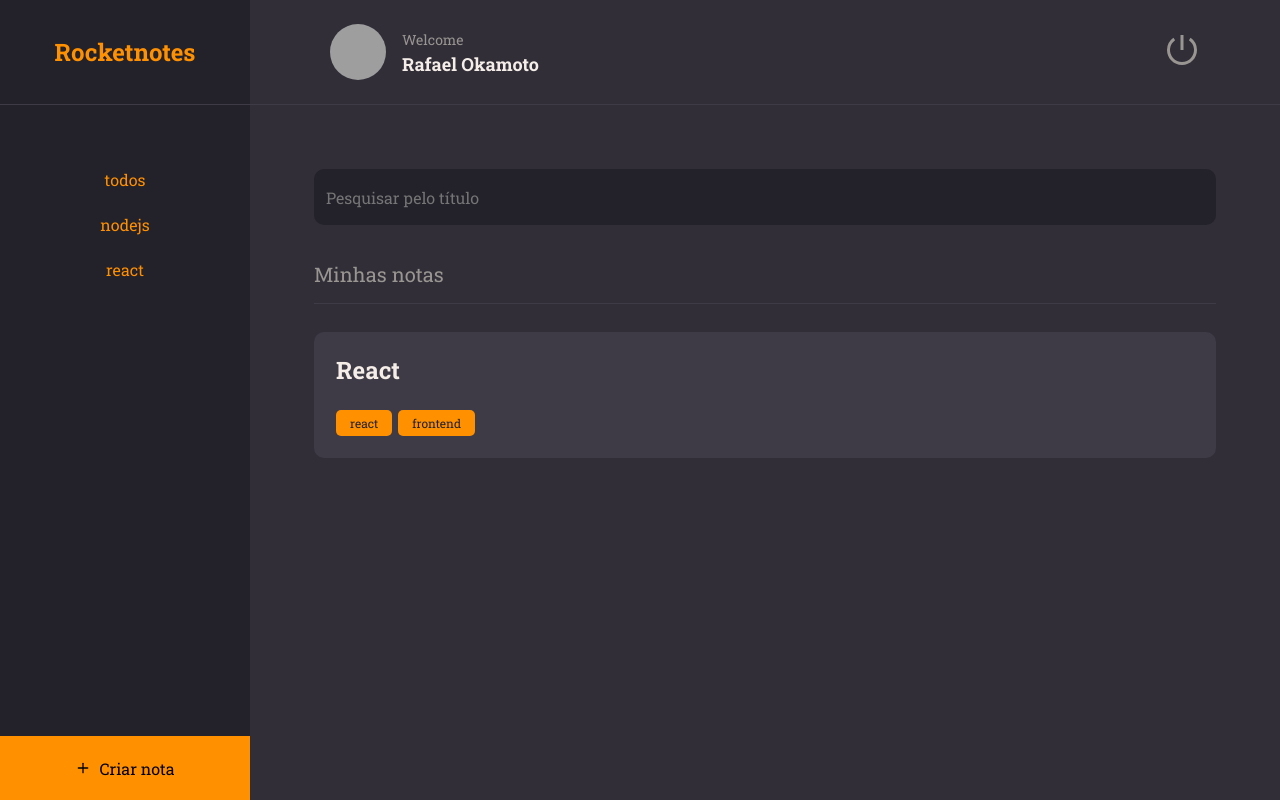
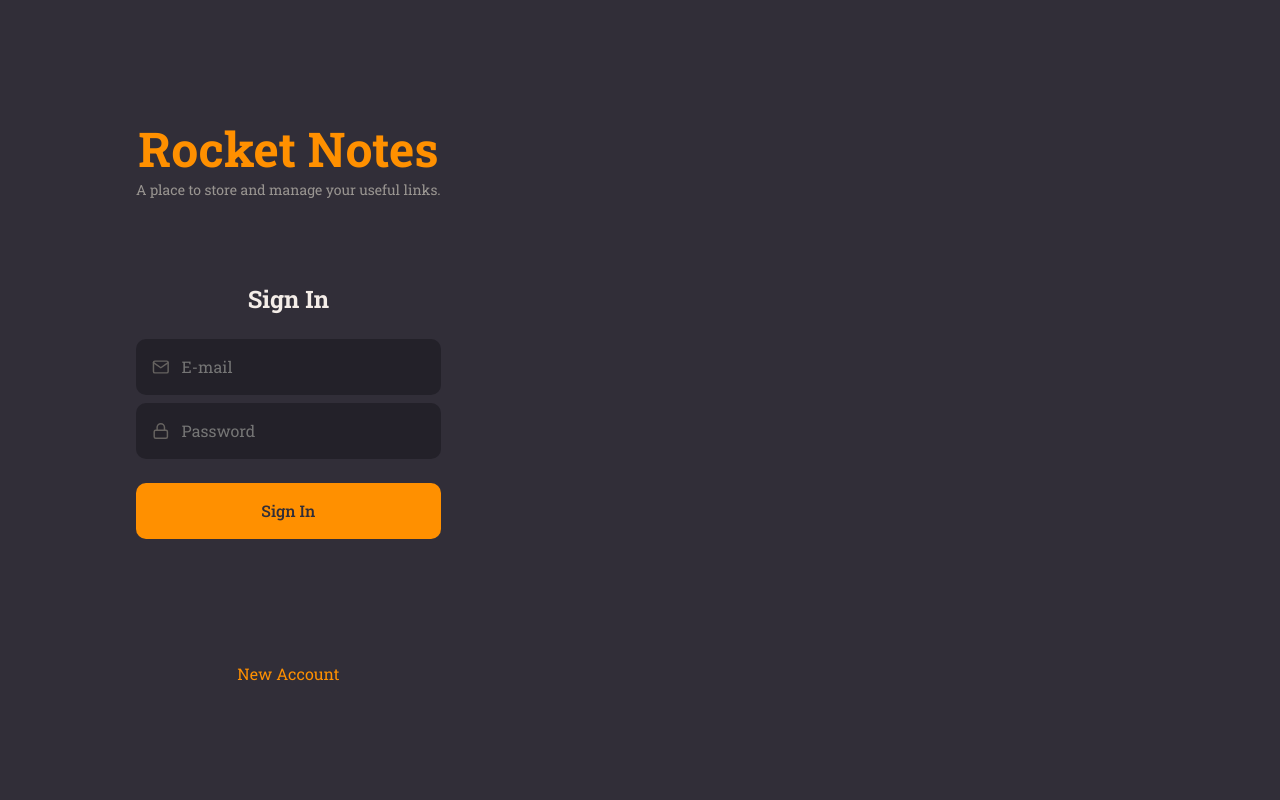
Before and after one commit to RafaelOkamoto182/Rocketnotes, a React (Vite) app: page / in a window 1280 px wide. Built offline with nearby package versions, Linux system fonts and the light colour scheme; grey boxes are pictures that could not be loaded.

Commit message:
Inicio na pagina de Login

```diff
--- a/src/main.jsx
+++ b/src/main.jsx
@@ -6,13 +6,13 @@ import theme from './styles/theme'
 import GlobalStyles from './styles/global'
 
 //import { Details } from './pages/Details'
-import { Home } from './pages/Home'
+import { SignIn } from './pages/SignIn'
 
 ReactDOM.createRoot(document.getElementById('root')).render(
   <React.StrictMode>
     <ThemeProvider theme={theme}>
       <GlobalStyles />
-      <Home />
+      <SignIn />
     </ThemeProvider>
   </React.StrictMode>,
 )
--- a/src/pages/Home/index.jsx
+++ b/src/pages/Home/index.jsx
@@ -18,17 +18,17 @@ export function Home() {
             <Header />
 
             <Menu>
-                <li><ClickableText title="todos" /></li>
+                <li><ClickableText title="All" /></li>
                 <li><ClickableText title="nodejs" /></li>
                 <li><ClickableText title="react" /></li>
             </Menu>
 
             <Search>
-                <Input placeholder="Pesquisar pelo título" />
+                <Input placeholder="Search by title" />
             </Search>
 
             <Content>
-                <Section title="Minhas notas">
+                <Section title="My notes">
                     <Note data={
                         {
                             title: 'React',
@@ -45,7 +45,7 @@ export function Home() {
 
             <NewNote>
                 <FiPlus />
-                Criar nota
+                New Note
             </NewNote>
 
         </Container>
--- /dev/null
+++ b/src/pages/SignIn/index.jsx
@@ -0,0 +1,39 @@
+import { FiMail, FiLock } from 'react-icons/fi'
+
+import { Container, Form } from './styles'
+
+import { Input } from '../../components/Input'
+import { Button } from '../../components/Button'
+
+export function SignIn() {
+    return (
+        <Container>
+            <Form>
+                <h1>Rocket Notes</h1>
+                <p>A place to store and manage your useful links.</p>
+
+                <h2>Sign In</h2>
+
+                <Input
+                    placeholder="E-mail"
+                    type="text"
+                    icon={FiMail}
+                />
+                <Input
+                    placeholder="Password"
+                    type="password"
+                    icon={FiLock}
+                />
+
+                <Button title="Sign In" />
+
+                <a href="#">New Account</a>
+
+
+
+            </Form>
+
+
+        </Container>
+    )
+}
--- /dev/null
+++ b/src/pages/SignIn/styles.js
@@ -0,0 +1,41 @@
+import styled from 'styled-components'
+
+export const Container = styled.div`
+height: 100vh;
+
+display: flex;
+align-items: stretch;
+
+`
+
+export const Form = styled.form`
+    padding: 0 136px;
+
+    display: flex;
+    flex-direction: column;
+    justify-content: center;
+    align-items:center;
+
+    text-align:center;
+
+    >h1 {
+        font-size: 48px;
+        color: ${({ theme }) => theme.COLORS.ORANGE}
+    }
+
+    >h2{
+        font-size: 24px;
+        margin-top: 84px;
+        margin-bottom: 24px;
+    }
+
+    >p{
+        font-size: 14px;
+        color: ${({ theme }) => theme.COLORS.GRAY_100}
+    }
+
+    >a{
+        margin-top: 124px;
+        color: ${({ theme }) => theme.COLORS.ORANGE}
+    }
+`
```
Also changed, not shown: src/pages/Details/index.jsx (+5 -5 lines).
